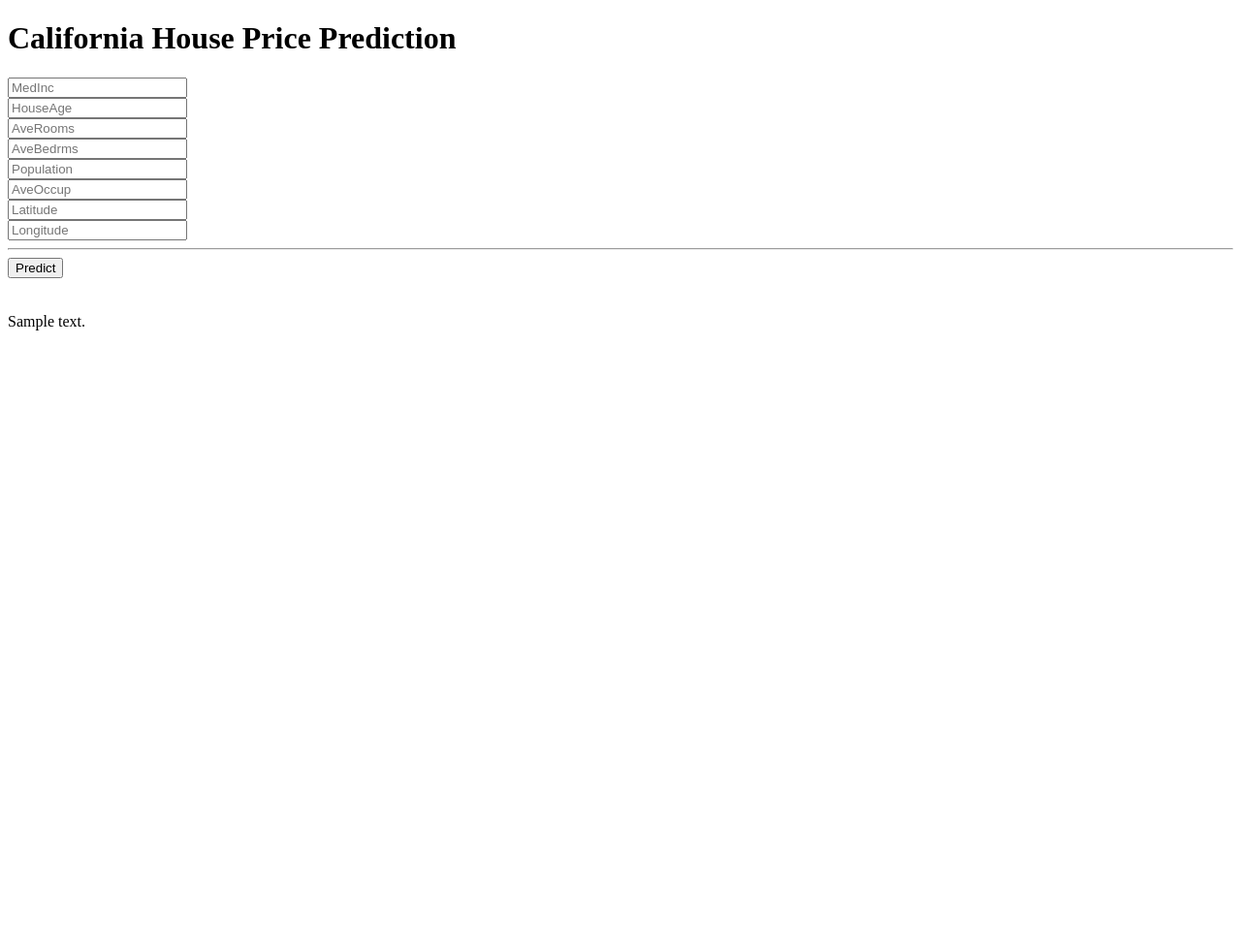
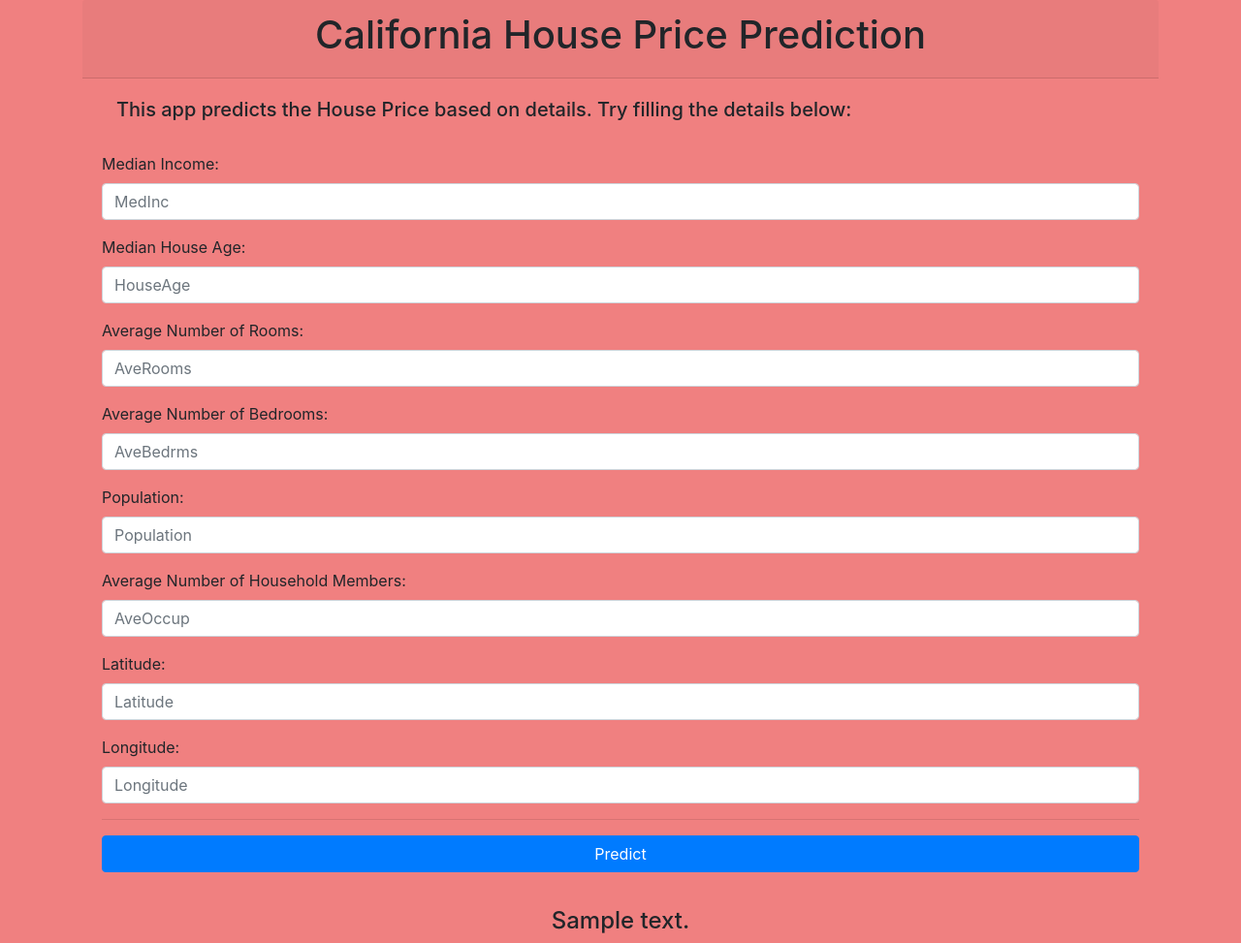
Before and after one commit to S-shubham08/californiahousepricing, a Flask app: template templates/home.html in a window 1280 px wide. Shown: the whole page at 97% size. Before the commit the page ends 341 px from the top, so only its background shows below. Run offline with Flask 3, Linux system fonts and the light colour scheme; the template is opened without the code that fills it: most values are stand-ins (such as "Sample title", 1, 10 or a date in 2020); parts of the project's set-up code (start-up, migrations or seed data) failed here and were passed over; some libraries are stand-ins or nearby versions.

Commit message:
Html file Changed

```diff
--- a/templates/home.html
+++ b/templates/home.html
@@ -1,5 +1,5 @@
 <!DOCTYPE html>
-<html >
+<html>
 
 <head>
   <meta charset="UTF-8">
@@ -8,33 +8,74 @@
   <link href='https://fonts.googleapis.com/css?family=Arimo' rel='stylesheet' type='text/css'>
   <link href='https://fonts.googleapis.com/css?family=Hind:300' rel='stylesheet' type='text/css'>
   <link href='https://fonts.googleapis.com/css?family=Open+Sans+Condensed:300' rel='stylesheet' type='text/css'>
-
-
+  <link rel="stylesheet" href="https://stackpath.bootstrapcdn.com/bootstrap/4.5.0/css/bootstrap.min.css"
+    integrity="sha384-9aIt2nRpC12Uk9gS9baDl411NQApFmC26EwAOH8WgZl5MYYxFfc+NcPb1dKGj7Sk" crossorigin="anonymous">
 </head>
 
-<body>
+<body style="background-color:lightcoral;">
+  <div class="container">
     <div class="login">
+      <div class="card-header" style="text-align: center">
         <h1>California House Price Prediction</h1>
+      </div>
+      <div class="card-body">
+        <div class="col-12" style="text-align: left">
+          <h5>This app predicts the House Price based on details. Try filling the details below: </h5>
+        </div>
+        <br>
+        <!-- Main Input For Receiving Query to our ML -->
+        <form action="{{ url_for('predict')}}" method="post">
+          <div class="mb-3">
+            <label class="form-label">Median Income:</label>
+            <input class="form-control" type="text" name="MedInc" placeholder="MedInc" required="required" />
+          </div>
 
-     <!-- Main Input For Receiving Query to our ML -->
-    <form action="{{ url_for('predict')}}"method="post">
-      <input type="text" name="MedInc" placeholder="MedInc" required="required" /><br>
-    	<input type="text" name="HouseAge" placeholder="HouseAge" required="required" /><br>
-        <input type="text" name="AveRooms" placeholder="AveRooms" required="required" /><br>
-        <input type="text" name="AveBedrms" placeholder="AveBedrms" required="required" /><br>
-        <input type="text" name="Population" placeholder="Population" required="required" /><br>
-        <input type="text" name="AveOccup" placeholder="AveOccup" required="required" /><br>
-        <input type="text" name="Latitude" placeholder="Latitude" required="required" /><br>
-        <input type="text" name="Longitude" placeholder="Longitude" required="required" /><br>
+          <div class="mb-3">
+            <label class="form-label">Median House Age:</label>
+            <input class="form-control" type="text" name="HouseAge" placeholder="HouseAge" required="required" />
+          </div>
+
+          <div class="mb-3">
+            <label class="form-label">Average Number of Rooms:</label>
+            <input class="form-control" type="text" name="AveRooms" placeholder="AveRooms" required="required" />
+          </div>
+
+          <div class="mb-3">
+            <label class="form-label">Average Number of Bedrooms:</label>
+            <input class="form-control" type="text" name="AveBedrms" placeholder="AveBedrms" required="required" />
+          </div>
+
+          <div class="mb-3">
+            <label class="form-label">Population:</label>
+            <input class="form-control" type="text" name="Population" placeholder="Population" required="required" />
+          </div>
+
+          <div class="mb-3">
+            <label class="form-label">Average Number of Household Members:</label>
+            <input class="form-control" type="text" name="AveOccup" placeholder="AveOccup" required="required" />
+          </div>
+
+          <div class="mb-3">
+            <label class="form-label">Latitude:</label>
+            <input class="form-control" type="text" name="Latitude" placeholder="Latitude" required="required" />
+          </div>
+
+          <div class="mb-3">
+            <label class="form-label">Longitude:</label>
+            <input class="form-control" type="text" name="Longitude" placeholder="Longitude" required="required" />
+          </div>
           <hr>
+          <div class="mb-3">
             <button type="submit" class="btn btn-primary btn-block btn-large">Predict</button>
+          </div>
         </form>
-
-   <br>
-   <br>
-
       </div>
- {{prediction_text}}
-
+    </div>
+    <div class="row">
+      <div class="col-12" style="text-align: center">
+        <h4>{{prediction_text}}</h4>
+      </div>
+    </div>
+  </div>
 </body>
 </html>
```
Lines whose indentation alone changed are shown as unchanged.
